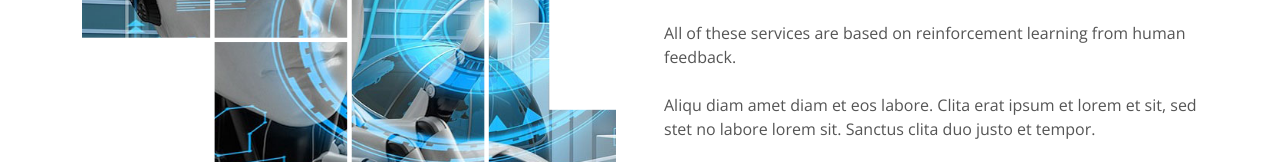
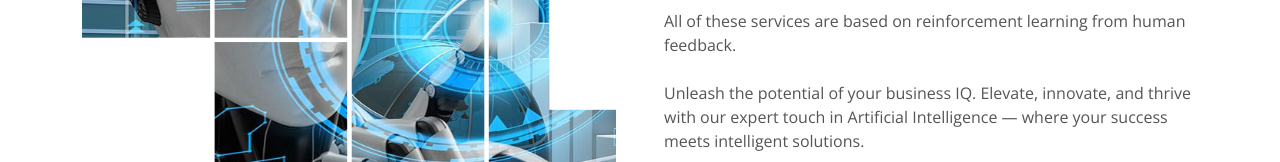
Before and after one commit to ggurjar333/mta, a plain HTML site: page index.html in a window 1280 px wide. Shown: the part 926-1088 px from the top of the page. Drawn offline with nearby package versions, Linux system fonts and the light colour scheme.

Commit message:
updates index.html

```diff
--- a/index.html
+++ b/index.html
@@ -135,8 +135,7 @@
                     <div class="btn btn-sm border rounded-pill text-primary px-3 mb-3">About Us</div>
                     <h1 class="mb-4">We Make Your Business Smarter with Artificial Intelligence</h1>
                     <p class="mb-4">All of these services are based on reinforcement learning from human feedback.</p>
-                    <p class="mb-4">Aliqu diam amet diam et eos labore. Clita erat ipsum et lorem et sit, sed stet no
-                        labore lorem sit. Sanctus clita duo justo et tempor.</p>
+                    <p class="mb-4">Unleash the potential of your business IQ. Elevate, innovate, and thrive with our expert touch in Artificial Intelligence — where your success meets intelligent solutions.                    </p>
                     <div class="row g-3">
                         <div class="col-sm-6">
                             <h6 class="mb-3"><i class="fa fa-check text-primary me-2"></i>Award Winning</h6>
```
